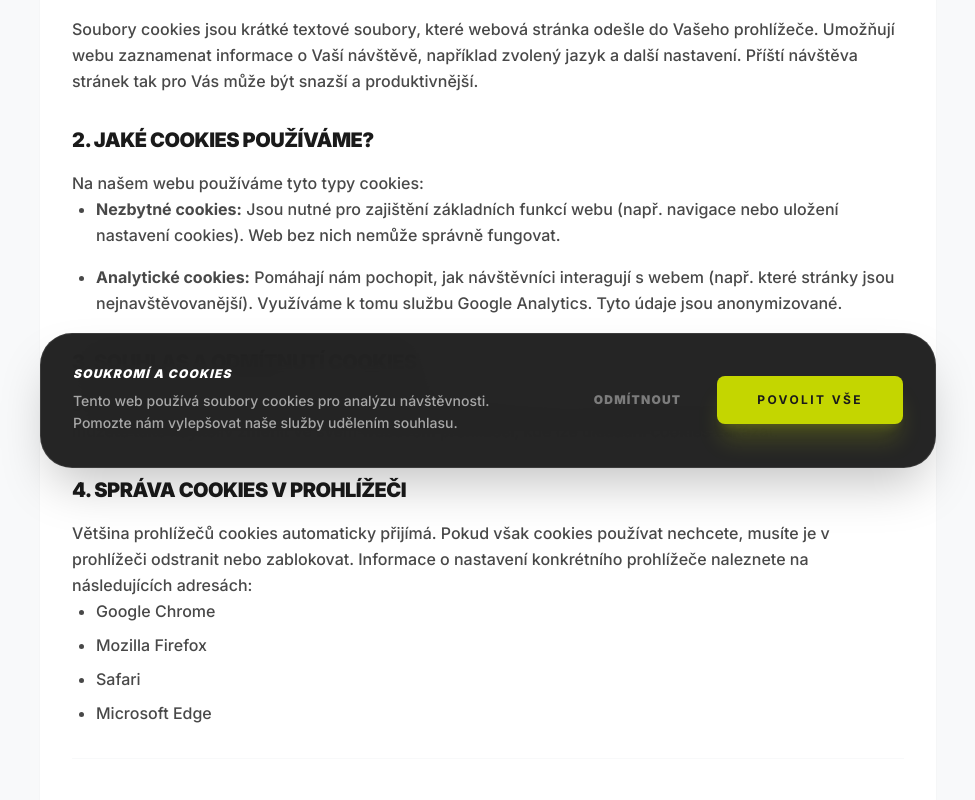
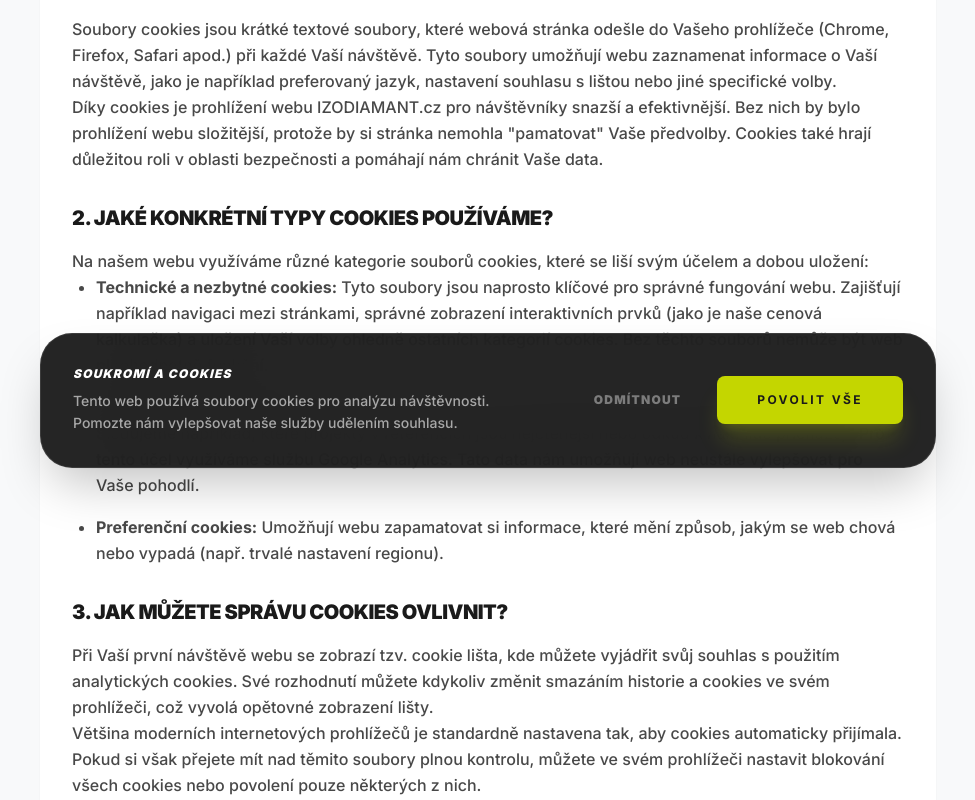
Before and after one commit to vichpetr/izodiamant.cz, a Next.js app: page /cookies in a window 1280 px wide. Shown: the part 300-1100 px from the top of the page, without its empty margins (152-1127 px from the left). Built offline with nearby package versions, Linux system fonts and the light colour scheme; no server answers.

Commit message:
seo: expand content on reference and legal pages to meet 500-word minimum requirement

```diff
--- a/src/app/cookies/page.tsx
+++ b/src/app/cookies/page.tsx
@@ -20,47 +20,59 @@ export default function CookiesPolicy() {
 
           <div className="prose prose-neutral max-w-none space-y-8 text-neutral-dark/80 font-medium leading-relaxed">
             <section>
-              <h2 className="text-xl font-black uppercase tracking-tight text-neutral-dark mb-4">1. Co jsou cookies?</h2>
+              <h2 className="text-xl font-black uppercase tracking-tight text-neutral-dark mb-4">1. Co jsou cookies a jak fungují?</h2>
               <p>
-                Soubory cookies jsou krátké textové soubory, které webová stránka odešle do Vašeho prohlížeče. Umožňují webu zaznamenat informace o Vaší návštěvě, například zvolený jazyk a další nastavení. Příští návštěva stránek tak pro Vás může být snazší a produktivnější.
+                Soubory cookies jsou krátké textové soubory, které webová stránka odešle do Vašeho prohlížeče (Chrome, Firefox, Safari apod.) při každé Vaší návštěvě. Tyto soubory umožňují webu zaznamenat informace o Vaší návštěvě, jako je například preferovaný jazyk, nastavení souhlasu s lištou nebo jiné specifické volby.
+              </p>
+              <p>
+                Díky cookies je prohlížení webu IZODIAMANT.cz pro návštěvníky snazší a efektivnější. Bez nich by bylo prohlížení webu složitější, protože by si stránka nemohla "pamatovat" Vaše předvolby. Cookies také hrají důležitou roli v oblasti bezpečnosti a pomáhají nám chránit Vaše data.
               </p>
             </section>
 
             <section>
-              <h2 className="text-xl font-black uppercase tracking-tight text-neutral-dark mb-4">2. Jaké cookies používáme?</h2>
-              <p>Na našem webu používáme tyto typy cookies:</p>
+              <h2 className="text-xl font-black uppercase tracking-tight text-neutral-dark mb-4">2. Jaké konkrétní typy cookies používáme?</h2>
+              <p>Na našem webu využíváme různé kategorie souborů cookies, které se liší svým účelem a dobou uložení:</p>
               <ul className="list-disc pl-6 space-y-4">
                 <li>
-                  <strong>Nezbytné cookies:</strong> Jsou nutné pro zajištění základních funkcí webu (např. navigace nebo uložení nastavení cookies). Web bez nich nemůže správně fungovat.
+                  <strong>Technické a nezbytné cookies:</strong> Tyto soubory jsou naprosto klíčové pro správné fungování webu. Zajišťují například navigaci mezi stránkami, správné zobrazení interaktivních prvků (jako je naše cenová kalkulačka) a uložení Vaší volby ohledně ostatních kategorií cookies. Bez těchto souborů nemůže být web plnohodnotně funkční.
                 </li>
                 <li>
-                  <strong>Analytické cookies:</strong> Pomáhají nám pochopit, jak návštěvníci interagují s webem (např. které stránky jsou nejnavštěvovanější). Využíváme k tomu službu Google Analytics. Tyto údaje jsou anonymizované.
+                  <strong>Analytické a statistické cookies:</strong> Pomáhají nám anonymně sbírat data o tom, jak lidé používají náš web. Sledujeme například, které projekty v referencích jsou nejčtenější nebo odkud k nám lidé přicházejí. Pro tento účel využíváme službu Google Analytics. Tato data nám umožňují web neustále vylepšovat pro Vaše pohodlí.
+                </li>
+                <li>
+                  <strong>Preferenční cookies:</strong> Umožňují webu zapamatovat si informace, které mění způsob, jakým se web chová nebo vypadá (např. trvalé nastavení regionu).
                 </li>
               </ul>
             </section>
 
             <section>
-              <h2 className="text-xl font-black uppercase tracking-tight text-neutral-dark mb-4">3. Souhlas a odmítnutí cookies</h2>
+              <h2 className="text-xl font-black uppercase tracking-tight text-neutral-dark mb-4">3. Jak můžete správu cookies ovlivnit?</h2>
               <p>
-                Souhlas s používáním cookies můžete udělit prostřednictvím lišty v dolní části webu. Nastavení cookies můžete také kdykoliv změnit ve svém webovém prohlížeči, kde lze ukládání cookies zakázat.
+                Při Vaší první návštěvě webu se zobrazí tzv. cookie lišta, kde můžete vyjádřit svůj souhlas s použitím analytických cookies. Své rozhodnutí můžete kdykoliv změnit smazáním historie a cookies ve svém prohlížeči, což vyvolá opětovné zobrazení lišty.
+              </p>
+              <p>
+                Většina moderních internetových prohlížečů je standardně nastavena tak, aby cookies automaticky přijímala. Pokud si však přejete mít nad těmito soubory plnou kontrolu, můžete ve svém prohlížeči nastavit blokování všech cookies nebo povolení pouze některých z nich.
               </p>
             </section>
 
             <section>
-              <h2 className="text-xl font-black uppercase tracking-tight text-neutral-dark mb-4">4. Správa cookies v prohlížeči</h2>
+              <h2 className="text-xl font-black uppercase tracking-tight text-neutral-dark mb-4">4. Podrobný návod pro správu v prohlížečích</h2>
               <p>
-                Většina prohlížečů cookies automaticky přijímá. Pokud však cookies používat nechcete, musíte je v prohlížeči odstranit nebo zablokovat. Informace o nastavení konkrétního prohlížeče naleznete na následujících adresách:
+                Informace o nastavení a správě cookies pro nejrozšířenější prohlížeče naleznete na těchto oficiálních stránkách podpory:
               </p>
               <ul className="list-disc pl-6 space-y-2">
-                <li>Google Chrome</li>
-                <li>Mozilla Firefox</li>
-                <li>Safari</li>
-                <li>Microsoft Edge</li>
+                <li><strong>Google Chrome:</strong> Nastavení soukromí a zabezpečení.</li>
+                <li><strong>Mozilla Firefox:</strong> Blokování obsahu a správa cookies.</li>
+                <li><strong>Apple Safari:</strong> Správa cookies a dat webových stránek na Macu.</li>
+                <li><strong>Microsoft Edge:</strong> Odstraňování a správa souborů cookie.</li>
               </ul>
+              <p className="mt-4">
+                Upozorňujeme, že úplné zakázání všech cookies (včetně technických) může vést k tomu, že některé části webu IZODIAMANT.cz nebudou pracovat správně nebo se nebudou zobrazovat korektně.
+              </p>
             </section>
 
             <div className="pt-10 border-t border-neutral-light text-sm italic">
-              Poslední aktualizace dne 1. 3. 2026.
+              Zásady používání souborů cookies byly naposledy aktualizovány dne 6. 4. 2026. Pokud máte dotazy, neváhejte nás kontaktovat.
             </div>
           </div>
         </div>
--- a/src/app/ochrana-udaju/page.tsx
+++ b/src/app/ochrana-udaju/page.tsx
@@ -19,49 +19,77 @@ export default function PrivacyPolicy() {
           <h1 className="text-4xl font-black text-neutral-dark uppercase tracking-tighter italic mb-10">Ochrana osobních údajů</h1>
 
           <div className="prose prose-neutral max-w-none space-y-8 text-neutral-dark/80 font-medium leading-relaxed">
+            <p>
+              Ochrana Vašich osobních údajů je pro nás v IZODIAMANT prioritou. Tento dokument obsahuje podrobné informace o tom, jaké osobní údaje zpracováváme, za jakým účelem, na jakém právním základě a jaká jsou Vaše práva v souvislosti s nařízením GDPR (Obecné nařízení o ochraně osobních údajů).
+            </p>
+
             <section>
-              <h2 className="text-xl font-black uppercase tracking-tight text-neutral-dark mb-4">1. Základní ustanovení</h2>
+              <h2 className="text-xl font-black uppercase tracking-tight text-neutral-dark mb-4">1. Totožnost a kontaktní údaje správce</h2>
               <p>
-                Správcem osobních údajů podle čl. 4 bod 7 nařízení Evropského parlamentu a Rady (EU) 2016/679 o ochraně fyzických osob v souvislosti se zpracováním osobních údajů a o volném pohybu těchto údajů (dále jen: "GDPR") je Václav Ropek, IČO: 74650726, se sídlem Mokrá Lhota 26, 539 44 Nové Hrady (dále jen: "správce").
+                Správcem osobních údajů podle čl. 4 bod 7 nařízení Evropského parlamentu a Rady (EU) 2016/679 (GDPR) je <strong>Václav Ropek, IČO: 74650726</strong>, se sídlem Mokrá Lhota 26, 539 44 Nové Hrady (dále jen: "správce").
+              </p>
+              <p>
+                Pokud máte jakékoliv dotazy ohledně zpracování Vašich dat, můžete nás kontaktovat na e-mailu: <strong>info@izodiamant.cz</strong>.
               </p>
             </section>
 
             <section>
-              <h2 className="text-xl font-black uppercase tracking-tight text-neutral-dark mb-4">2. Zdroje a kategorie zpracovávaných osobních údajů</h2>
-              <p>
-                Správce zpracovává osobní údaje, které jste mu poskytli prostřednictvím kontaktního formuláře nebo kalkulačky na webových stránkách izodiamant.cz. Jedná se především o:
-              </p>
-              <ul className="list-disc pl-6 space-y-2">
-                <li>Jméno a příjmení</li>
-                <li>E-mailová adresa</li>
-                <li>Telefonní číslo</li>
-                <li>Technické parametry stavby (pro účely kalkulace)</li>
+              <h2 className="text-xl font-black uppercase tracking-tight text-neutral-dark mb-4">2. Jaké údaje zpracováváme a proč?</h2>
+              <p>Zpracováváme pouze údaje, které jsou nezbytné pro poskytování našich služeb sanace zdiva a podřezávání domů:</p>
+              <ul className="list-disc pl-6 space-y-4">
+                <li>
+                  <strong>Kontaktní formulář a poptávky:</strong> Zpracováváme Vaše jméno, e-mail, telefonní číslo a technické parametry stavby (pro účely přesné kalkulace). Tyto údaje potřebujeme k vyřízení Vašeho dotazu, přípravě cenové nabídky a následné komunikaci. Právním základem je zde plnění smlouvy nebo opatření před uzavřením smlouvy.
+                </li>
+                <li>
+                  <strong>Technické údaje a soubory cookies:</strong> Při návštěvě našeho webu zpracováváme údaje o Vašem chování (např. navštívené stránky, anonymizovaná IP adresa, typ prohlížeče). Tyto údaje využíváme ke zlepšování webu a pro analytické účely (přes Google Analytics). Právním základem je náš oprávněný zájem nebo Váš souhlas.
+                </li>
               </ul>
             </section>
 
             <section>
-              <h2 className="text-xl font-black uppercase tracking-tight text-neutral-dark mb-4">3. Zákonný důvod a účel zpracování</h2>
+              <h2 className="text-xl font-black uppercase tracking-tight text-neutral-dark mb-4">3. Doba uložení osobních údajů</h2>
               <p>
-                Zákonným důvodem zpracování osobních údajů je váš souhlas udělený odesláním formuláře a nezbytnost pro plnění opatření přijatých před uzavřením smlouvy (příprava cenové nabídky). Účelem zpracování je vyřízení vaší poptávky a komunikace ohledně sanace zdiva.
+                Vaše osobní údaje uchováváme pouze po dobu nezbytně nutnou. Údaje z kontaktních formulářů uchováváme po dobu vyřizování poptávky a následně po dobu 2 let pro případ další komunikace, pokud nedojde k uzavření smlouvy.
+              </p>
+              <p>
+                V případě realizace zakázky uchováváme údaje po dobu stanovenou zákonem (účetní a daňové předpisy, obvykle 10 let) a s ohledem na poskytovanou prodlouženou záruku na naše hydroizolační práce.
               </p>
             </section>
 
             <section>
-              <h2 className="text-xl font-black uppercase tracking-tight text-neutral-dark mb-4">4. Doba uchovávání údajů</h2>
+              <h2 className="text-xl font-black uppercase tracking-tight text-neutral-dark mb-4">4. Komu údaje předáváme?</h2>
               <p>
-                Správce uchovává osobní údaje po dobu nezbytnou k vyřízení poptávky a následné realizaci zakázky, nejdéle však po dobu 2 let od odeslání poptávky, pokud není uzavřena smlouva o dílo.
+                Vaše data jsou u nás v bezpečí a nepředáváme je žádným třetím stranám pro marketingové účely. K Vašim údajům mohou mít přístup prověření zpracovatelé, kteří nám pomáhají s provozem webu a služeb:
               </p>
+              <ul className="list-disc pl-6 space-y-2">
+                <li>Poskytovatelé IT služeb a hostingu (Vercel, GitHub).</li>
+                <li>Poskytovatelé analytických nástrojů (Google LLC).</li>
+                <li>Externí účetní (pouze v případě realizované zakázky).</li>
+              </ul>
             </section>
 
             <section>
-              <h2 className="text-xl font-black uppercase tracking-tight text-neutral-dark mb-4">5. Vaše práva</h2>
+              <h2 className="text-xl font-black uppercase tracking-tight text-neutral-dark mb-4">5. Vaše práva v souvislosti s GDPR</h2>
+              <p>Podle nařízení o ochraně osobních údajů máte právo:</p>
+              <ul className="list-disc pl-6 space-y-4">
+                <li><strong>Právo na přístup:</strong> Můžete od nás chtít informaci, jaké Vaše údaje zpracováváme.</li>
+                <li><strong>Právo na opravu:</strong> Máte právo na aktualizaci svých údajů, pokud jsou neúplné nebo nesprávné.</li>
+                <li><strong>Právo na výmaz:</strong> Můžete požadovat smazání svých údajů, pokud neexistuje zákonný důvod pro jejich další uchování.</li>
+                <li><strong>Právo na omezení zpracování:</strong> V určitých případech můžete chtít, abychom s Vašimi údaji dále nenakládali.</li>
+                <li><strong>Právo vznést námitku:</strong> Máte právo namítat proti zpracování založeném na oprávněném zájmu správce.</li>
+                <li><strong>Právo podat stížnost:</strong> Máte právo podat stížnost u Úřadu pro ochranu osobních údajů.</li>
+              </ul>
+            </section>
+
+            <section>
+              <h2 className="text-xl font-black uppercase tracking-tight text-neutral-dark mb-4">6. Zabezpečení dat</h2>
               <p>
-                Za podmínek stanovených v GDPR máte právo na přístup ke svým osobním údajům, právo na opravu, právo na výmaz a právo vznést námitku proti zpracování. Máte také právo podat stížnost u Úřadu pro ochranu osobních údajů.
+                V IZODIAMANT využíváme moderní technické i organizační opatření, abychom Vaše osobní údaje ochránili před neoprávněným přístupem, ztrátou nebo zničením. Veškerá komunikace s naším webem probíhá přes zabezpečený protokol HTTPS (SSL šifrování).
               </p>
             </section>
 
             <div className="pt-10 border-t border-neutral-light text-sm italic">
-              Tyto podmínky nabývají účinnosti dnem 1. 3. 2026.
+              Tyto zásady ochrany osobních údajů jsou účinné od 6. 4. 2026. Vyhrazujeme si právo tyto zásady v budoucnu aktualizovat v souladu s legislativními změnami.
             </div>
           </div>
         </div>
--- a/src/app/reference/[id]/page.tsx
+++ b/src/app/reference/[id]/page.tsx
@@ -162,6 +162,46 @@ export default async function ProjectPage({
                 </div>
               </div>
 
+              {/* Detailed SEO Content Block */}
+              <div className="space-y-8 pt-8">
+                <h2 className="text-2xl font-black text-neutral-dark uppercase tracking-tight italic">Časté otázky k sanaci v lokalitě {project.location}</h2>
+                <div className="grid gap-6">
+                  <div className="bg-white p-6 rounded-2xl border border-neutral-dark/5 shadow-sm">
+                    <h3 className="font-black uppercase text-sm mb-3">Jak dlouho vydrží ochrana proti vlhkosti?</h3>
+                    <p className="text-neutral-dark/70 text-sm leading-relaxed">
+                      Při použití mechanického podřezání s vložením PE fólie nebo nerezových plechů je životnost izolace prakticky shodná s životností celé stavby. Jedná se o definitivní řešení, které fyzicky oddělí zdivo od vlhkého podloží. Vracíme zdraví vaší stavbě s jistotou na desítky let.
+                    </p>
+                  </div>
+                  <div className="bg-white p-6 rounded-2xl border border-neutral-dark/5 shadow-sm">
+                    <h3 className="font-black uppercase text-sm mb-3">Je tato metoda vhodná pro každý typ zdiva?</h3>
+                    <p className="text-neutral-dark/70 text-sm leading-relaxed">
+                      Díky kombinaci technologií (řetězová pila pro cihlu, diamantové lano pro kámen, chemická injektáž pro členité části) jsme schopni vyřešit vlhkost u jakéhokoliv objektu v lokalitě {project.location} a okolí. Každý projekt začíná odborným posouzením přímo na místě.
+                    </p>
+                  </div>
+                  <div className="bg-white p-6 rounded-2xl border border-neutral-dark/5 shadow-sm">
+                    <h3 className="font-black uppercase text-sm mb-3">Omezí sanace provoz v domě?</h3>
+                    <p className="text-neutral-dark/70 text-sm leading-relaxed">
+                      Většina prací probíhá z vnější strany objektu, což minimalizuje zásahy do interiéru. Technologie diamantového lana je navíc bezprašná díky vodnímu chlazení. Po dokončení prací a tlakovém vyplnění spár je objekt okamžitě staticky zajištěn a připraven k dalšímu užívání.
+                    </p>
+                  </div>
+                </div>
+              </div>
+
+              <div className="space-y-6 pt-8 border-t border-neutral-dark/5">
+                <h2 className="text-xl font-black text-neutral-dark uppercase tracking-tight italic">Regionální působnost a materiály</h2>
+                <div className="prose prose-sm text-neutral-dark/70 font-medium leading-relaxed">
+                  <p>
+                    Ačkoliv se tato konkrétní realizace nachází v lokalitě <strong>{project.location}</strong>, naše firma IZODIAMANT poskytuje profesionální služby v oblasti <strong>sanace vlhkého zdiva</strong> po celé České republice. Specializujeme se na náročné projekty, kde je vyžadována maximální preciznost a použití nejmodernějších technologií, jako je právě <strong>podřezávání diamantovým lanem</strong> nebo řetězovou pilou.
+                  </p>
+                  <p>
+                    Kromě lokality {project.location} pravidelně realizujeme zakázky ve městech jako jsou <strong>Pardubice, Chrudim, Hradec Králové, Ústí nad Orlicí, Vysoké Mýto, Litomyšl, Polička, Svitavy</strong> a mnoho dalších. Naše technika nám umožňuje pracovat s různými typy materiálů – od klasické pálené cihly přes smíšené zdivo až po extrémně tvrdý pískovec či opuku, které jsou pro východočeský region typické.
+                  </p>
+                  <p>
+                    Každá stavba má svá specifika a vyžaduje individuální přístup k řešení <strong>hydroizolace</strong>. Naším cílem není pouze dočasné zakrytí problému, ale jeho systémové odstranění, kterým vracíme zdraví vaší stavbě a zvyšujeme její tržní hodnotu i energetickou efektivitu.
+                  </p>
+                </div>
+              </div>
+
               {/* Linked Review Section */}
               {project.reviewId && (
                 <ProjectReview reviewId={project.reviewId} />
```
